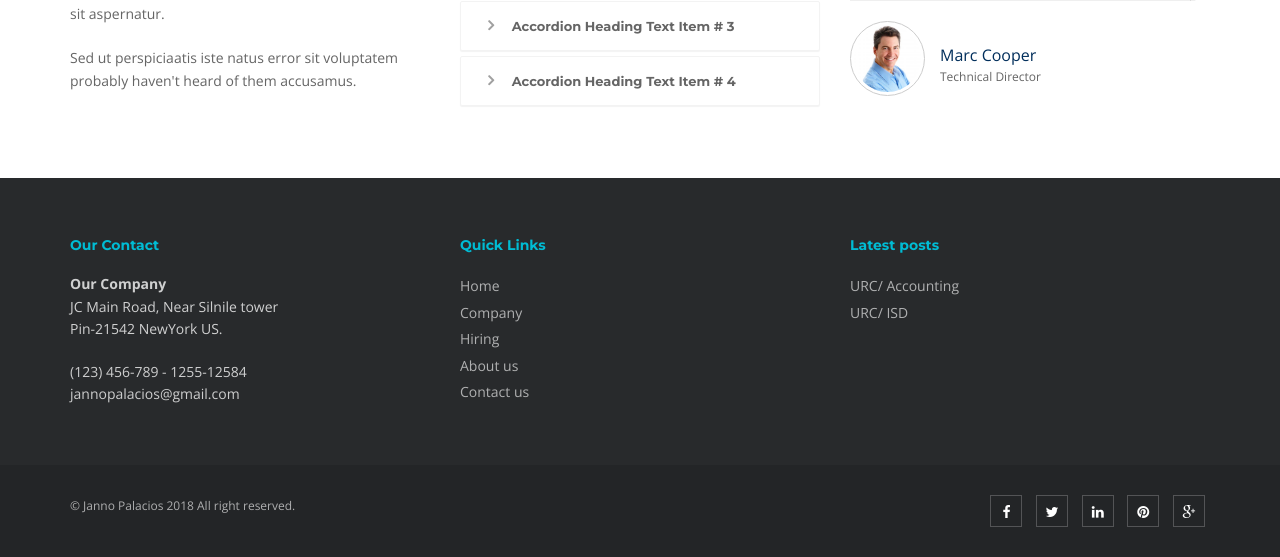
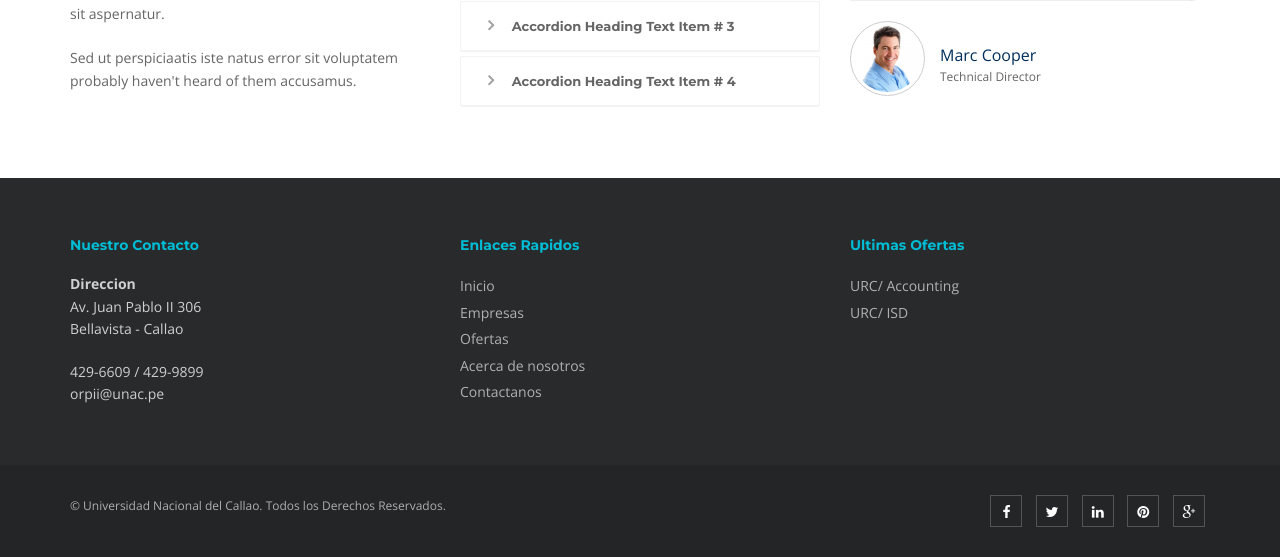
Before and after one commit to AlfredoChz/prue_btunac, a PHP site: page /index.php in a window 1280 px wide. Shown: the part 2593-3150 px from the top of the page. Run offline with PHP 8.4, Linux system fonts and the light colour scheme; data comes from the database, SQL or seed files in the repository; some libraries are stand-ins or nearby versions.

Commit message:
footer traducido

```diff
--- a/theme/templates.php
+++ b/theme/templates.php
@@ -185,32 +185,32 @@
     <div class="row">
       <div class="col-md-4 col-sm-4">
         <div class="widget">
-          <h5 class="widgetheading">Our Contact</h5>
+          <h5 class="widgetheading">Nuestro Contacto</h5>
           <address>
-          <strong>Our Company</strong><br>
-          JC Main Road, Near Silnile tower<br>
-           Pin-21542 NewYork US.</address>
+          <strong>Direccion </strong><br>
+          Av. Juan Pablo II 306<br>
+          Bellavista - Callao </address>
           <p>
-            <i class="icon-phone"></i> (123) 456-789 - 1255-12584 <br>
-            <i class="icon-envelope-alt"></i> jannopalacios@gmail.com
+            <i class="icon-phone"></i> 429-6609 / 429-9899  <br>
+            <i class="icon-envelope-alt"></i> orpii@unac.pe
           </p>
         </div>
       </div>
       <div class="col-md-4 col-sm-4">
         <div class="widget">
-          <h5 class="widgetheading">Quick Links</h5>
+          <h5 class="widgetheading">Enlaces Rapidos</h5>
           <ul class="link-list">
-            <li><a href="<?php echo web_root; ?>index.php">Home</a></li>
-            <li><a href="<?php echo web_root; ?>index.php?q=company">Company</a></li>
-            <li><a href="<?php echo web_root; ?>index.php?q=hiring">Hiring</a></li>
-            <li><a href="<?php echo web_root; ?>index.php?q=About">About us</a></li>
-            <li><a href="<?php echo web_root; ?>index.php?q=Contact">Contact us</a></li>
+            <li><a href="<?php echo web_root; ?>index.php">Inicio</a></li>
+            <li><a href="<?php echo web_root; ?>index.php?q=company">Empresas</a></li>
+            <li><a href="<?php echo web_root; ?>index.php?q=hiring">Ofertas</a></li>
+            <li><a href="<?php echo web_root; ?>index.php?q=About">Acerca de nosotros</a></li>
+            <li><a href="<?php echo web_root; ?>index.php?q=Contact">Contactanos</a></li>
           </ul>
         </div>
       </div>
       <div class="col-md-4 col-sm-4">
         <div class="widget">
-          <h5 class="widgetheading">Latest posts</h5>
+          <h5 class="widgetheading">Ultimas Ofertas</h5>
           <ul class="link-list">
             <?php
                   $sql = "SELECT * FROM `tblcompany` c,`tbljob` j WHERE c.`COMPANYID`=j.`COMPANYID`   ORDER BY DATEPOSTED DESC LIMIT 3" ;
@@ -243,15 +243,15 @@
         <div class="col-lg-6">
           <div class="copyright">
             <p>
-              <span>&copy; Janno Palacios 2018 All right reserved.
+              <span>&copy; Universidad Nacional del Callao. Todos los Derechos Reservados.
             </p>
           </div>
         </div>
         <div class="col-lg-6">
           <ul class="social-network">
-            <li><a href="#" data-placement="top" title="Facebook"><i class="fa fa-facebook"></i></a></li>
-            <li><a href="#" data-placement="top" title="Twitter"><i class="fa fa-twitter"></i></a></li>
-            <li><a href="#" data-placement="top" title="Linkedin"><i class="fa fa-linkedin"></i></a></li>
+            <li><a target="_blank" href="https://es-la.facebook.com/UNAC.PERU/" data-placement="top" title="Facebook"><i class="fa fa-facebook"></i></a></li>
+            <li><a target="_blank" href="https://twitter.com/unac_bellavista?lang=es" data-placement="top" title="Twitter"><i class="fa fa-twitter"></i></a></li>
+            <li><a href="#" data-placement="top" stitle="Linkedin"><i class="fa fa-linkedin"></i></a></li>
             <li><a href="#" data-placement="top" title="Pinterest"><i class="fa fa-pinterest"></i></a></li>
             <li><a href="#" data-placement="top" title="Google plus"><i class="fa fa-google-plus"></i></a></li>
           </ul>
```
Also changed, not shown: include/config.php (line endings or trailing spaces), index.php (line endings or trailing spaces).
